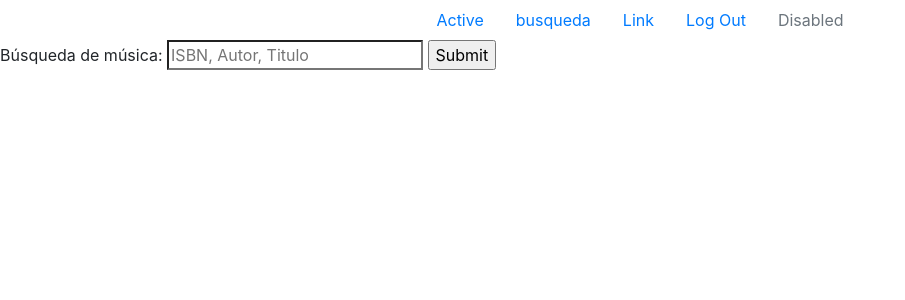
After one commit to kevinAlexanderG30/cs50w-project1, a Flask app: page /busqueda in a window 1280 px wide. The commit adds this page. Shown: the top 300 px of the page, without its empty margins (0-905 px from the left). Run offline with Flask 2, Linux system fonts and the light colour scheme; the visitor is signed in with stand-in values (Sample User, id 1); some libraries are stand-ins or nearby versions.

Commit message:
se avanzo en la busqueda

```diff
--- a/application.py
+++ b/application.py
@@ -1,6 +1,8 @@
+from select import select
 from flask import Flask, flash, redirect, render_template, request, session
 from flask_session import Session
 from tempfile import mkdtemp
+from pkg_resources import fixup_namespace_packages
 from sqlalchemy import create_engine
 from sqlalchemy.orm import scoped_session, sessionmaker
 from werkzeug.exceptions import default_exceptions
@@ -53,7 +55,8 @@ def login():
             return render_template("register.html")
 
         # Query database for username
-        rows = db.execute("SELECT * FROM users WHERE username = :username", {"username": username})
+        rows = db.execute("SELECT * FROM users WHERE username = :username", {"username": username}).fetchall()
+        # print(f"{rows}")
 
         # Ensure username exists and password is correct
         if len(rows) != 1 or not check_password_hash(rows[0]["hash"], request.form.get("password")):
@@ -113,16 +116,32 @@ def register():
 
         db.commit()
 
-        print("XDD")
+       # print("XDD")
         # iniciamos session00000
-        print(rows[0])
+        # print(rows[0])
         session["user_id"] = rows[0]
-        print("Hola1")
+        # print("Hola1")
 
         return redirect("/")
     else:
        return render_template("register.html")
 
+@app.route("/busqueda",methods=["GET", "POST"])
+@login_required
+def busqueda():
+    if request.method == "POST":
+        busquedaLibro = request.form.get("busquedaLibro").strip()
+
+        if not busquedaLibro:
+            return render_template("busqueda.html")
+
+        resultado = db.execute("SELECT * FROM books WHERE busquedaLibro LIKE '%busquedaLibro%' ").fetchall()
+
+        print(f"{resultado}")
+
+    else:
+       return render_template("busqueda.html")
+
 @app.route("/error")
 def error():
     return render_template("403.html")
--- /dev/null
+++ b/templates/busqueda.html
@@ -0,0 +1,18 @@
+{% extends "layout.html" %}
+
+{% block title %}
+    index
+{% endblock %}
+
+
+{% block main %}
+    <form action="/login" method="post">
+    <p>
+
+        Búsqueda de música: <input type="search" name="busquedaLibro" placeholder="ISBN, Autor, Titulo">
+
+        <input type="submit">
+
+    </p>
+    </form>
+{% endblock %}
--- a/templates/index.html
+++ b/templates/index.html
@@ -6,5 +6,6 @@
 
 
 {% block main %}
-    <h1>eduardoXD</h1>
+
+
 {% endblock %}
--- a/templates/layout.html
+++ b/templates/layout.html
@@ -14,10 +14,14 @@
               <a class="nav-link active" aria-current="page" href="#">Active</a>
             </li>
             <li class="nav-item">
-              <a class="nav-link" href="#">Link</a>
+              <a class="nav-link" href="/busqueda">busqueda</a>
             </li>
             <li class="nav-item">
               <a class="nav-link" href="#">Link</a>
+            </li>
+
+            <li class="nav-item">
+                <a class="nav-link" href="/logout">Log Out</a>
             </li>
             <li class="nav-item">
               <a class="nav-link disabled" href="#" tabindex="-1" aria-disabled="true">Disabled</a>
```
Also changed, not shown: 3 other files.
